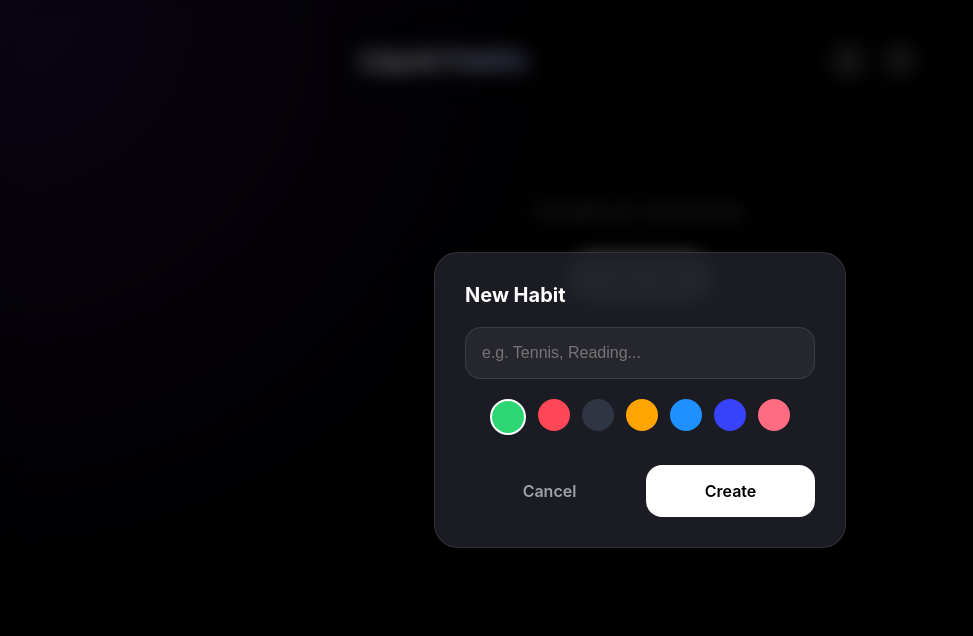
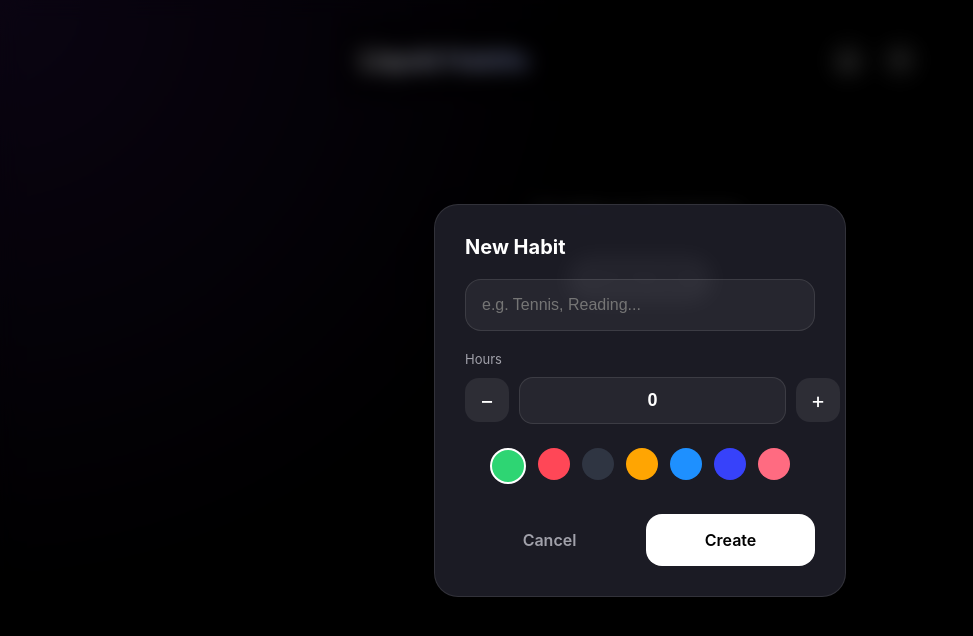
Before and after one commit to a133xz/liquid-habits, a Vue app: page / in a window 1280 px wide. Both pictures are taken after a click on the button 900 px from the left and 60 px from the top of the page. Shown: the top 636 px of the page, without its empty margins (0-973 px from the left). Built offline with nearby package versions, Linux system fonts and the light colour scheme.

Commit message:
feat: Enhance habit management with modal for editing and creating habits, improve logging functionality, and update HabitCard component for better user interaction

```diff
--- a/src/App.vue
+++ b/src/App.vue
@@ -1,55 +1,104 @@
 <script setup>
-import { ref } from 'vue'
+import { ref, computed } from 'vue'
 import { useStorage } from '@vueuse/core'
 import draggable from 'vuedraggable'
 import HabitCard from './components/HabitCard.vue'
 
-// Store habits in localStorage
 const habits = useStorage('my-liquid-habits', [])
 
-// Modal State
-const showAddModal = ref(false)
-const newHabitName = ref('')
-const newHabitColor = ref('#2ed573') // Default green
+const showModal = ref(false)
+const editingId = ref(null)
+const formName = ref('')
+const formColor = ref('#2ed573')
+const formHours = ref(0)
 
 const colors = [
-  '#2ed573', // Green
-  '#ff4757', // Red
-  '#2f3542', // Grey
-  '#ffa502', // Orange
-  '#1e90ff', // Blue
-  '#3742fa', // Indigo
-  '#ff6b81'  // Pink
+  '#2ed573',
+  '#ff4757',
+  '#2f3542',
+  '#ffa502',
+  '#1e90ff',
+  '#3742fa',
+  '#ff6b81'
 ]
 
-const addHabit = () => {
-  if (!newHabitName.value.trim()) return
+const isEditing = computed(() => editingId.value !== null)
 
-  habits.value.push({
-    id: Date.now(),
-    name: newHabitName.value,
-    color: newHabitColor.value,
-    logs: []
-  })
+const normalizeHours = (value) => Math.max(0, Math.floor(Number(value) || 0))
 
-  newHabitName.value = ''
-  showAddModal.value = false
+const resizeLogs = (logs, count) => {
+  const n = normalizeHours(count)
+  if (n <= logs.length) return logs.slice(0, n)
+  const next = [...logs]
+  while (next.length < n) next.push(new Date().toISOString())
+  return next
+}
+
+const openCreateModal = () => {
+  editingId.value = null
+  formName.value = ''
+  formColor.value = '#2ed573'
+  formHours.value = 0
+  showModal.value = true
+}
+
+const openEditModal = (id) => {
+  const habit = habits.value.find(h => h.id === id)
+  if (!habit) return
+  editingId.value = id
+  formName.value = habit.name
+  formColor.value = habit.color || '#2ed573'
+  formHours.value = habit.logs.length
+  showModal.value = true
+}
+
+const closeModal = () => {
+  showModal.value = false
+  editingId.value = null
+  formName.value = ''
+  formHours.value = 0
+}
+
+const adjustHours = (delta) => {
+  formHours.value = Math.max(0, normalizeHours(formHours.value) + delta)
+}
+
+const saveHabit = () => {
+  if (!formName.value.trim()) return
+
+  const hours = normalizeHours(formHours.value)
+
+  if (isEditing.value) {
+    const habit = habits.value.find(h => h.id === editingId.value)
+    if (!habit) return
+    habit.name = formName.value.trim()
+    habit.color = formColor.value
+    habit.logs = resizeLogs(habit.logs, hours)
+  } else {
+    habits.value.push({
+      id: Date.now(),
+      name: formName.value.trim(),
+      color: formColor.value,
+      logs: resizeLogs([], hours)
+    })
+  }
+
+  closeModal()
 }
 
 const logHabit = (id) => {
   const habit = habits.value.find(h => h.id === id)
   if (habit) {
-    // Add current timestamp
     habit.logs.push(new Date().toISOString())
-    // Trigger haptic feedback if available for PWA feel
     if (navigator.vibrate) navigator.vibrate(10)
   }
 }
 
-const deleteHabit = (id) => {
-    if(confirm('Delete this habit?')) {
-        habits.value = habits.value.filter(h => h.id !== id)
-    }
+const deleteHabit = () => {
+  if (!isEditing.value) return
+  if (!confirm('Delete this habit?')) return
+  habits.value = habits.value.filter(h => h.id !== editingId.value)
+  closeModal()
 }
 
 const exportData = () => {
@@ -75,7 +124,7 @@ const exportData = () => {
         <button class="icon-btn" @click="exportData" title="Export Data">
           <svg xmlns="http://www.w3.org/2000/svg" width="20" height="20" viewBox="0 0 24 24" fill="none" stroke="currentColor" stroke-width="2" stroke-linecap="round" stroke-linejoin="round"><path d="M21 15v4a2 2 0 0 1-2 2H5a2 2 0 0 1-2-2v-4"></path><polyline points="7 10 12 15 17 10"></polyline><line x1="12" y1="15" x2="12" y2="3"></line></svg>
         </button>
-        <button class="icon-btn" @click="showAddModal = true" title="Add Habit">
+        <button class="icon-btn" @click="openCreateModal" title="Add Habit">
           <svg xmlns="http://www.w3.org/2000/svg" width="24" height="24" viewBox="0 0 24 24" fill="none" stroke="currentColor" stroke-width="2" stroke-linecap="round" stroke-linejoin="round"><line x1="12" y1="5" x2="12" y2="19"></line><line x1="5" y1="12" x2="19" y2="12"></line></svg>
         </button>
       </div>
@@ -84,7 +133,7 @@ const exportData = () => {
     <main>
       <div v-if="habits.length === 0" class="empty-state">
         <p>No habits yet. Start flowing.</p>
-        <button class="cta-btn" @click="showAddModal = true">Create Habit</button>
+        <button class="cta-btn" @click="openCreateModal">Create Habit</button>
       </div>
 
       <draggable
@@ -101,39 +150,55 @@ const exportData = () => {
           <HabitCard
             :habit="element"
             @log="logHabit"
-            @delete="deleteHabit"
+            @edit="openEditModal"
           />
         </template>
       </draggable>
     </main>
 
-    <!-- Add Habit Modal -->
-    <div v-if="showAddModal" class="modal-backdrop" @click.self="showAddModal = false">
+    <div v-if="showModal" class="modal-backdrop" @click.self="closeModal">
       <div class="modal-content">
-        <h2>New Habit</h2>
+        <h2>{{ isEditing ? 'Edit Habit' : 'New Habit' }}</h2>
         <input
-          v-model="newHabitName"
+          v-model="formName"
           type="text"
           placeholder="e.g. Tennis, Reading..."
           class="glass-input"
           autofocus
-          @keyup.enter="addHabit"
+          @keyup.enter="saveHabit"
         />
+
+        <label class="field-label">Hours</label>
+        <div class="hours-control">
+          <button type="button" class="hours-btn" @click="adjustHours(-1)" aria-label="Decrease hours">−</button>
+          <input
+            v-model.number="formHours"
+            type="number"
+            min="0"
+            class="hours-input"
+            @keyup.enter="saveHabit"
+          />
+          <button type="button" class="hours-btn" @click="adjustHours(1)" aria-label="Increase hours">+</button>
+        </div>
 
         <div class="color-picker">
           <div
             v-for="color in colors"
             :key="color"
             class="color-dot"
-            :style="{ background: color, border: newHabitColor === color ? '2px solid white' : 'none' }"
-            @click="newHabitColor = color"
+            :style="{ background: color, border: formColor === color ? '2px solid white' : 'none' }"
+            @click="formColor = color"
           ></div>
         </div>
 
         <div class="modal-actions">
-          <button class="cancel-btn" @click="showAddModal = false">Cancel</button>
-          <button class="save-btn" @click="addHabit">Create</button>
+          <button class="cancel-btn" @click="closeModal">Cancel</button>
+          <button class="save-btn" @click="saveHabit">{{ isEditing ? 'Save' : 'Create' }}</button>
         </div>
+
+        <button v-if="isEditing" type="button" class="delete-btn" @click="deleteHabit">
+          Delete habit
+        </button>
       </div>
     </div>
   </div>
@@ -146,7 +211,7 @@ const exportData = () => {
   margin: 0 auto;
   padding: 20px;
   padding-bottom: max(20px, env(safe-area-inset-bottom));
-  box-sizing: border-box; /* Ensure padding doesn't overflow */
+  box-sizing: border-box;
 }
 
 @media (max-width: 480px) {
@@ -166,12 +231,10 @@ header {
   padding-top: max(20px, env(safe-area-inset-top));
   padding-bottom: 20px;
   margin-bottom: 20px;
-  /* Glass effect for header */
-  background: var(--bg-color); /* Fallback */
+  background: var(--bg-color);
   background: rgba(0,0,0,0.4);
   backdrop-filter: blur(20px);
   -webkit-backdrop-filter: blur(20px);
-  /* Expand header to full width to cover scroll area */
   margin-left: -20px;
   margin-right: -20px;
   padding-left: 20px;
@@ -256,7 +319,6 @@ main {
   font-size: 16px;
 }
 
-/* Modal */
 .modal-backdrop {
   position: fixed;
   inset: 0;
@@ -316,6 +378,64 @@ h2 {
   background: rgba(255,255,255,0.08);
 }
 
+.field-label {
+  display: block;
+  font-size: 13px;
+  color: var(--text-secondary);
+  margin-bottom: 10px;
+}
+
+.hours-control {
+  display: flex;
+  align-items: center;
+  gap: 10px;
+  margin-bottom: 24px;
+}
+
+.hours-btn {
+  width: 44px;
+  height: 44px;
+  border-radius: 14px;
+  background: rgba(255,255,255,0.08);
+  color: white;
+  font-size: 22px;
+  line-height: 1;
+  display: flex;
+  align-items: center;
+  justify-content: center;
+  flex-shrink: 0;
+}
+
+.hours-btn:active {
+  background: rgba(255,255,255,0.16);
+}
+
+.hours-input {
+  flex: 1;
+  background: rgba(255,255,255,0.05);
+  border: 1px solid rgba(255,255,255,0.1);
+  padding: 12px;
+  border-radius: 14px;
+  color: white;
+  font-size: 18px;
+  font-weight: 600;
+  text-align: center;
+  outline: none;
+  box-sizing: border-box;
+  -moz-appearance: textfield;
+}
+
+.hours-input::-webkit-outer-spin-button,
+.hours-input::-webkit-inner-spin-button {
+  -webkit-appearance: none;
+  margin: 0;
+}
+
+.hours-input:focus {
+  border-color: var(--accent-color);
+  background: rgba(255,255,255,0.08);
+}
+
 .color-picker {
   display: flex;
   gap: 12px;
@@ -362,10 +482,23 @@ h2 {
 .save-btn:active {
   opacity: 0.8;
 }
+
+.delete-btn {
+  width: 100%;
+  margin-top: 16px;
+  padding: 12px;
+  background: transparent;
+  color: #ff4757;
+  font-size: 14px;
+  font-weight: 600;
+}
+
+.delete-btn:active {
+  opacity: 0.7;
+}
 </style>
 
 <style>
-/* Sortable ghost is cloned outside scoped HabitCard styles */
 .habit-card-ghost {
   opacity: 0.45;
 }
```
Also changed, not shown: src/components/HabitCard.vue (+95 -36 lines).
